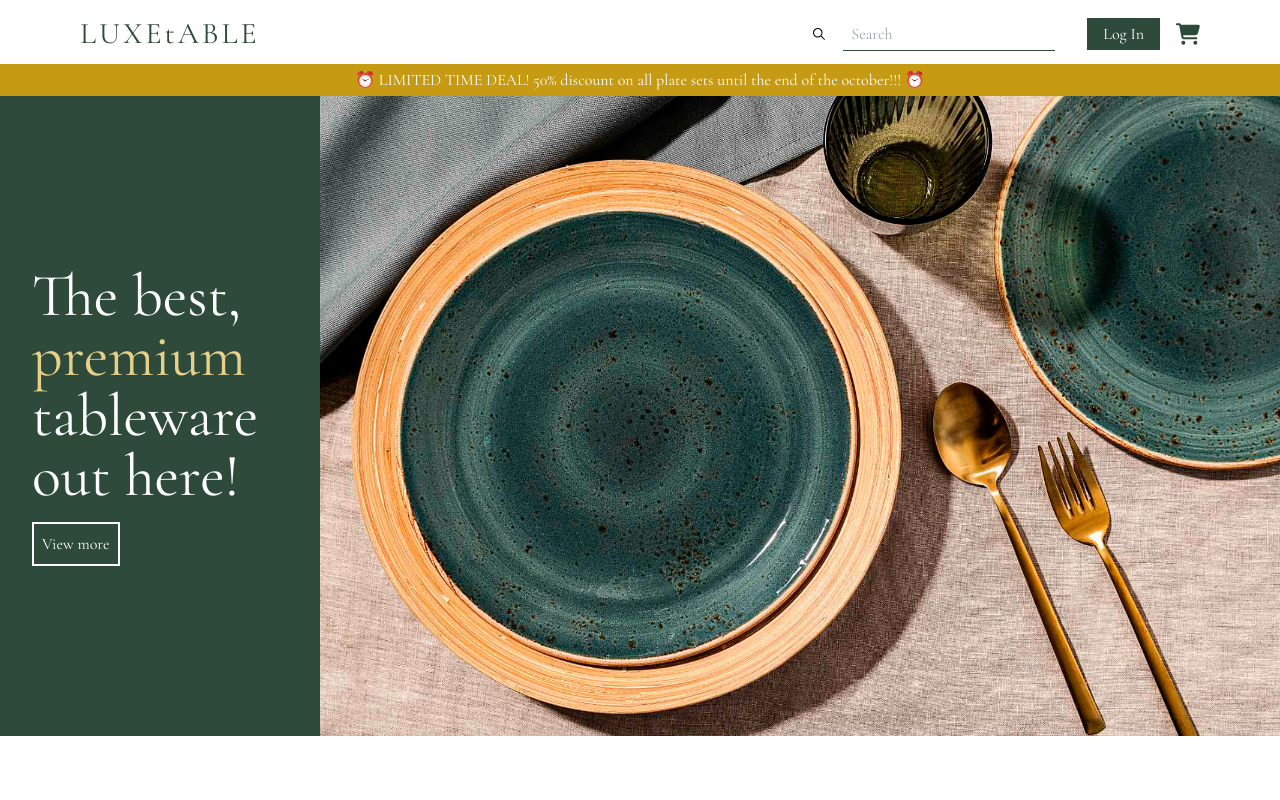
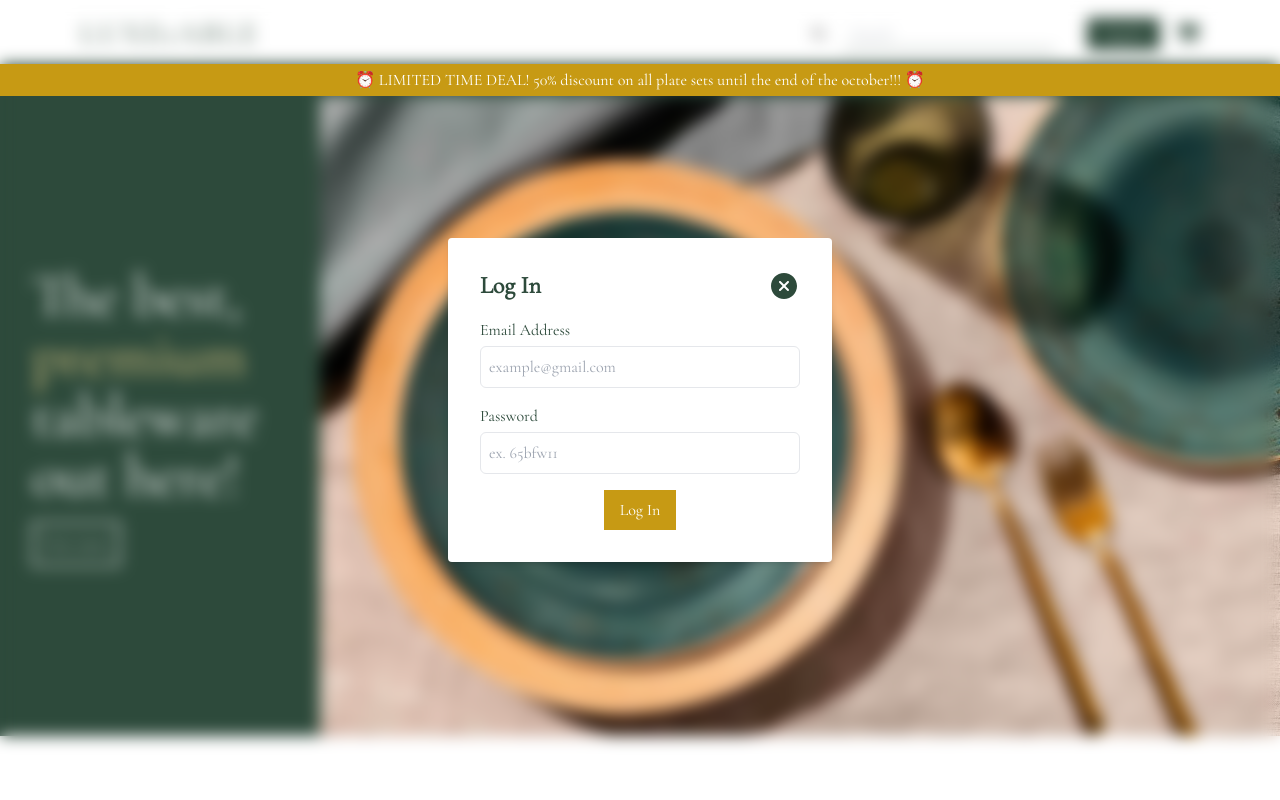
Before and after one commit to Sadzida02/luxe-table, a Next.js app: page / in a window 1280 px wide. Both pictures are taken after a click on the button "Log In". Shown: the top 800 px of the page. Built offline with nearby package versions, Linux system fonts and the light colour scheme.

Commit message:
creating authentication form

```diff
--- /dev/null
+++ b/src/components/LogIn.tsx
@@ -0,0 +1,53 @@
+import React from 'react'
+import { IoIosCloseCircle } from "react-icons/io"
+
+const LogIn  = ( {isVisible, onClose} ) => {
+  if ( !isVisible ) return null;
+  return (
+    <div className='fixed inset-0 backdrop-blur flex justify-center items-center'>
+      <div className="bg-white p-8 rounded shadow-md w-96">
+        <div className='flex justify-between'>
+            <h2 className="text-2xl font-semibold mb-4 text-olive">Log In</h2>
+            <IoIosCloseCircle className='text-olive w-8 h-8' onClick={() => onClose()}/>
+
+        </div>
+        <form>
+          <div className="mb-4">
+            <label htmlFor="email" className="block text-md font-md text-olive">
+              Email Address
+            </label>
+            <input
+              type="email"
+              id="email"
+              required
+              placeholder='example@gmail.com'
+              className="mt-1 p-2 w-full border rounded-md"/>
+          </div>
+          <div className="mb-4">
+            <label htmlFor="password" className="block text-md text-olive">
+              Password
+            </label>
+            <input
+              type="password"
+              id="password"
+              required
+              placeholder='ex. 65bfw11'
+              className="mt-1 p-2 w-full border rounded-md"
+            />
+          </div>
+          <div className="flex items-center justify-center">
+            <button
+              type="submit"
+              className="text-white px-4 py-2 bg-oker">Log In
+            </button>
+          </div>
+        </form>
+      </div>
+
+
+      </div>
+
+  )
+}
+
+export default LogIn
--- a/src/components/Navbar.tsx
+++ b/src/components/Navbar.tsx
@@ -1,22 +1,31 @@
+'use client'
 import React from 'react'
 import { FaCartShopping } from "react-icons/fa6";
 import SearchBar from './SearchBar';
+import LogIn from './LogIn';
+import { useState } from 'react';
 
 function Navbar() {
+  const [showSignin, setShowSignin] = useState(false);
   return (
-    <nav className="bg-white shadow-md fixed w-full h-20 md:px-8 lg:px-16">
+    <div>
+      <nav className="bg-white shadow-md fixed w-full h-20 md:px-8 lg:px-16">
       <div className="container mx-auto px-4 py-4">
         <div className="flex justify-between items-center">
             <a href='/' className="text-3xl text-olive font-medium tracking-widest">LUXEtABLE</a>
           <div className="flex items-center space-x-4">
                 <SearchBar />
-                <button className="bg-olive text-white px-4 py-1">Log In</button>
+                <button className="bg-olive text-white px-4 py-1" onClick={() => setShowSignin(true)}>Log In</button>
                 <FaCartShopping className='text-olive text-2xl'/>
 
           </div>
         </div>
       </div>
     </nav>
+    { <LogIn isVisible={ showSignin } onClose={() => setShowSignin(false)}/>}
+
+    </div>
+
 
   )
 }
```
